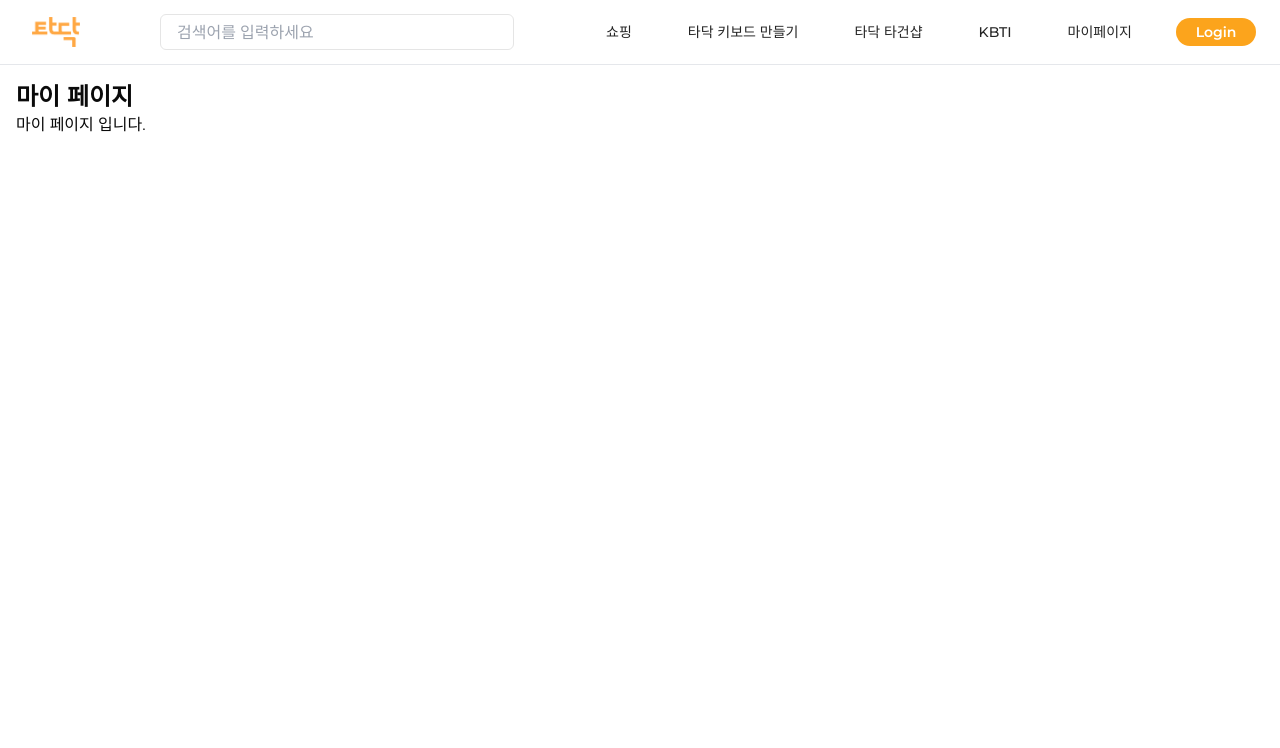
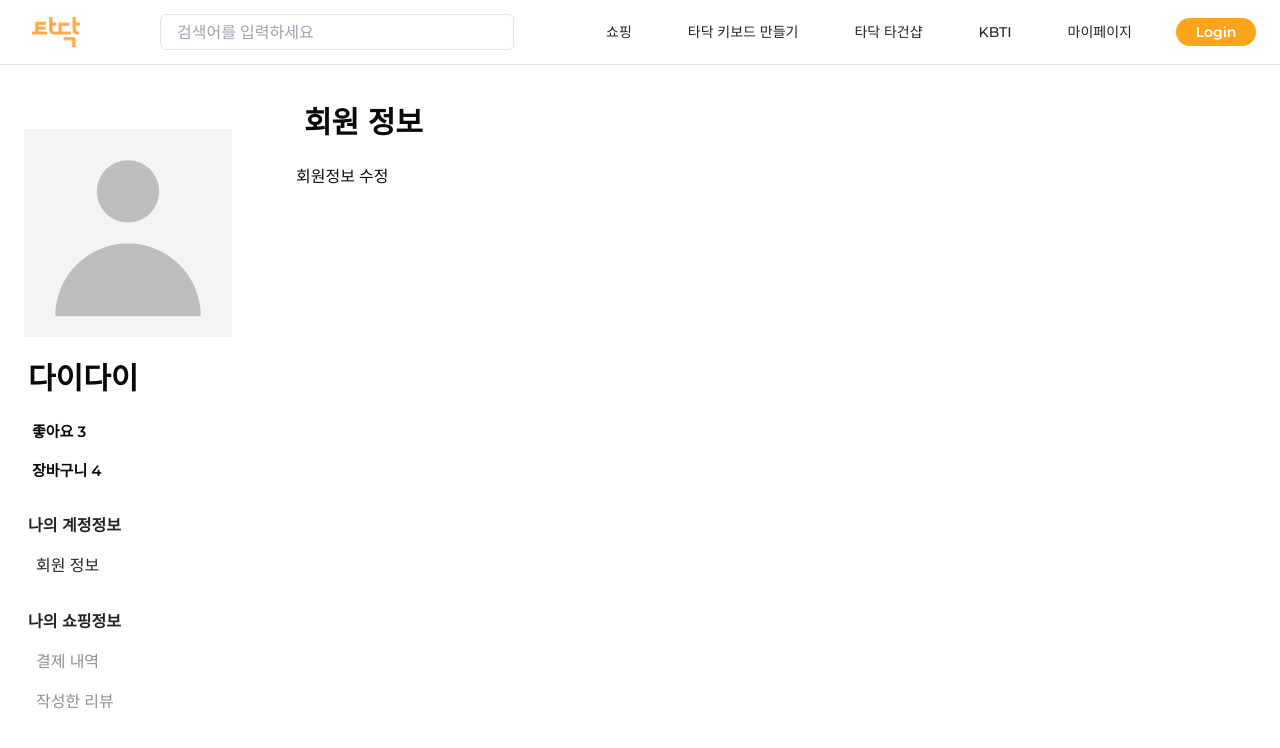
Before and after one commit to teamdadada/tadak, a React (Vite) app in the folder client/web/: page /mypage in a window 1280 px wide. Shown: the top 748 px of the page. Built offline with nearby package versions, Linux system fonts and the light colour scheme; a web font is replaced by a local one.

Commit message:
[FE] design: 마이페이지 사이드바 및 레이아웃 구현

```diff
--- a/client/web/src/pages/MyPage/MyPage.tsx
+++ b/client/web/src/pages/MyPage/MyPage.tsx
@@ -1,10 +1,56 @@
-const KbtiPage = () => {
-    return (
-        <div className="p-4">
-            <h1 className="text-2xl font-bold">마이 페이지</h1>
-            <p>마이 페이지 입니다.</p>
-        </div>
-    )
+import { useState } from 'react'
+
+import MypageSideTab from './MypageSidebar.tsx'
+import UserProfile from './UserProfile.tsx'
+import UserFavorites from './UserFavorites.tsx'
+import UserReview from './UserReview.tsx'
+import UserShoppingHistory from './UserShoppingHistory.tsx'
+import UserCart from './UserCart.tsx'
+
+export type MenuType =
+  | '좋아요'
+  | '장바구니'
+  | '회원 정보'
+  | '결제 내역'
+  | '작성한 리뷰'
+
+const MyPage = () => {
+  const [selectedMenu, setSelectedMenu] = useState<MenuType>('회원 정보')
+
+  const handleMenuChange = (menu: MenuType) => {
+    setSelectedMenu(menu)
+  }
+
+  const renderContent = () => {
+    switch (selectedMenu) {
+      case '좋아요':
+        return <UserFavorites />
+      case '장바구니':
+        return <UserCart />
+      case '회원 정보':
+        return <UserProfile />
+      case '결제 내역':
+        return <UserShoppingHistory />
+      case '작성한 리뷰':
+        return <UserReview />
+      default:
+        return <UserFavorites />
+    }
+  }
+
+  return (
+    <div className="container mx-auto flex flex-col md:flex-row min-h-screen">
+      <MypageSideTab
+        selectedMenu={selectedMenu}
+        onMenuChange={handleMenuChange}
+      />
+
+      <div className="flex-1 p-6 md:p-10">
+        <h1 className="text-3xl font-bold mb-6 px-2">{selectedMenu}</h1>
+        {renderContent()}
+      </div>
+    </div>
+  )
 }
 
-export default KbtiPage
+export default MyPage
--- /dev/null
+++ b/client/web/src/pages/MyPage/MypageSidebar.tsx
@@ -0,0 +1,104 @@
+import { MenuType } from './MyPage'
+
+interface SidebarProps {
+  selectedMenu: MenuType
+  onMenuChange: (menu: MenuType) => void
+}
+
+interface MenuCategory {
+  title: string
+  items: MenuType[]
+}
+
+const MypageSidebar = ({ selectedMenu, onMenuChange }: SidebarProps) => {
+  const menuCategories: MenuCategory[] = [
+    {
+      title: '나의 계정정보',
+      items: ['회원 정보'],
+    },
+    {
+      title: '나의 쇼핑정보',
+      items: ['결제 내역', '작성한 리뷰'],
+    },
+  ]
+
+  return (
+    <div className="w-full md:w-64 p-6 mt-10">
+      {/* 프로필 */}
+      <div className="flex flex-col gap-6 mb-4">
+        {/* 프로필 사진 */}
+        <div className="bg-tadak-light-gray flex items-center justify-center">
+          <svg
+            className="text-tadak-gray"
+            fill="currentColor"
+            viewBox="0 0 20 20"
+            xmlns="http://www.w3.org/2000/svg"
+          >
+            <path
+              fillRule="evenodd"
+              d="M10 9a3 3 0 100-6 3 3 0 000 6zm-7 9a7 7 0 1114 0H3z"
+              clipRule="evenodd"
+            ></path>
+          </svg>
+        </div>
+        {/* 닉네임 */}
+        <div className="px-1">
+          <p className="text-3xl font-extrabold">다이다이</p>
+        </div>
+      </div>
+
+      <div className="flex flex-col mb-6 font-semibold text-[15px]">
+        <button
+          onClick={() => onMenuChange('좋아요')}
+          className={`flex justify-between items-center p-2 rounded ${
+            selectedMenu === '좋아요'
+              ? 'font-bold '
+              : 'bg-white hover:underline'
+          }`}
+        >
+          좋아요 3
+        </button>
+
+        <button
+          onClick={() => onMenuChange('장바구니')}
+          className={`flex justify-between items-center p-2 rounded ${
+            selectedMenu === '장바구니'
+              ? 'font-bold '
+              : 'bg-white hover:underline'
+          }`}
+        >
+          장바구니 4
+        </button>
+      </div>
+
+      {/* 메뉴 목록 */}
+      <div className="space-y-6">
+        {menuCategories.map((category) => (
+          <div key={category.title} className="space-y-2">
+            <h3 className="px-1 text-md font-extrabold text-tadak-black">
+              {category.title}
+            </h3>
+            <ul className="text-tadak-dark-gray">
+              {category.items.map((item) => (
+                <li key={item}>
+                  <button
+                    onClick={() => onMenuChange(item)}
+                    className={`w-full text-left py-2 px-3 ${
+                      selectedMenu === item
+                        ? 'font-medium text-tadak-black'
+                        : ' hover:underline'
+                    }`}
+                  >
+                    {item}
+                  </button>
+                </li>
+              ))}
+            </ul>
+          </div>
+        ))}
+      </div>
+    </div>
+  )
+}
+
+export default MypageSidebar
--- /dev/null
+++ b/client/web/src/pages/MyPage/UserCart.tsx
@@ -0,0 +1,9 @@
+const UserCart = () => {
+  return (
+    <div>
+      <h1>장바구니</h1>
+    </div>
+  )
+}
+
+export default UserCart
--- /dev/null
+++ b/client/web/src/pages/MyPage/UserFavorites.tsx
@@ -0,0 +1,9 @@
+const UserFavorites = () => {
+  return (
+    <div>
+      <h1>좋아요</h1>
+    </div>
+  )
+}
+
+export default UserFavorites
--- /dev/null
+++ b/client/web/src/pages/MyPage/UserProfile.tsx
@@ -0,0 +1,9 @@
+const UserProfile = () => {
+  return (
+    <div>
+      <h1>회원정보 수정</h1>
+    </div>
+  )
+}
+
+export default UserProfile
--- /dev/null
+++ b/client/web/src/pages/MyPage/UserReview.tsx
@@ -0,0 +1,9 @@
+const UserReview = () => {
+  return (
+    <div>
+      <h1>작성한 리뷰</h1>
+    </div>
+  )
+}
+
+export default UserReview
--- /dev/null
+++ b/client/web/src/pages/MyPage/UserShoppingHistory.tsx
@@ -0,0 +1,9 @@
+const UserShoppingHistory = () => {
+  return (
+    <div>
+      <h1>결제 내역</h1>
+    </div>
+  )
+}
+
+export default UserShoppingHistory
```
